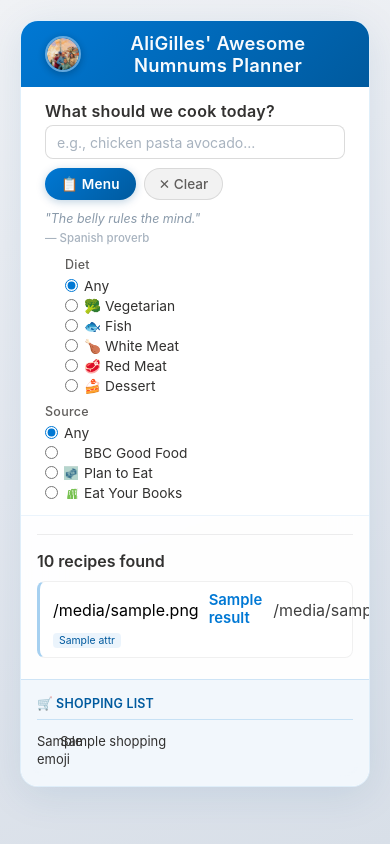
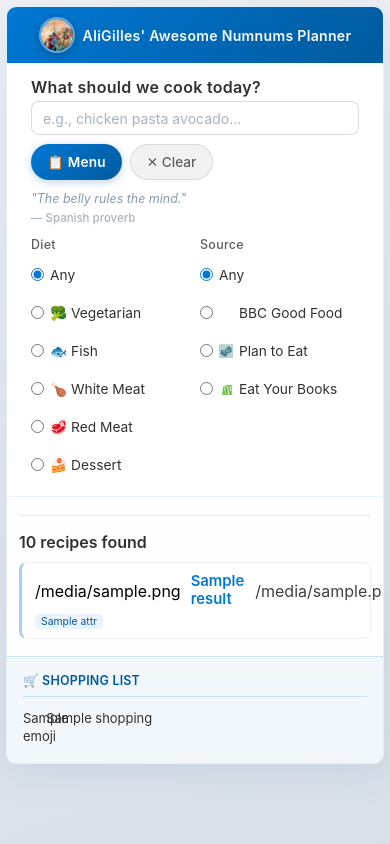
Before and after one commit to bonloupjunior/Coding, a Flask app: template FoodPlanner/templates/plan.html in a window 390 px wide. Run offline with Flask 3, Linux system fonts and the light colour scheme; the template is opened without the code that fills it: most values are stand-ins (such as "Sample title", 1, 10 or a date in 2020); parts of the project's set-up code (start-up, migrations or seed data) failed here and were passed over.

Commit message:
Mobile UI optimisations and touch search fix
- Responsive form grid: search spans full width, diet + source sit
  side by side at ≤900px (iPad) and ≤640px (phone)
- Reduced body padding and adjusted header on small screens
- Larger touch targets for radio labels and buttons
- Schedule popover centres itself on narrow screens
- Debounce auto-search disabled on touch devices; Enter submits instead
- Hover-only features (logo preview, ingredient tooltip) hidden via
  @media (hover: none) on touch devices

Co-Authored-By: Claude Sonnet 4.6 <noreply@anthropic.com>

```diff
--- a/FoodPlanner/app.py
+++ b/FoodPlanner/app.py
@@ -625,4 +625,4 @@ def schedule_to_pte():
 
 
 if __name__ == "__main__":
-    app.run(debug=True, port=5050)
+    app.run(host="0.0.0.0", debug=True, port=5050)
--- a/FoodPlanner/templates/plan.html
+++ b/FoodPlanner/templates/plan.html
@@ -616,9 +616,41 @@
         @media (max-width: 900px) {
             .page-layout { flex-direction: column; }
             .shopping-panel { width: 100%; border-left: none; border-top: 1px solid rgba(0, 120, 212, 0.15); }
-            .form-grid { grid-template-columns: 1fr; }
+            /* Search spans full width; Diet + Source sit side by side */
+            .form-grid { grid-template-columns: 1fr 1fr; }
+            .form-grid .form-group:first-child { grid-column: 1 / -1; }
             .main-column { padding: 16px; }
             .form-section { margin: -16px -16px 16px -16px; border-radius: 0; }
+        }
+
+        @media (max-width: 640px) {
+            body { padding: 6px; }
+            .container { border-radius: 10px; }
+            .header { padding: 10px 14px; }
+            .header h1 { font-size: 0.88em; gap: 8px; flex-wrap: wrap; }
+            .main-column { padding: 12px; }
+            .form-section { margin: -12px -12px 14px -12px; }
+            /* Larger touch targets */
+            .radio-label { min-height: 34px; }
+            .menu-btn, .clear-btn { padding: 9px 16px; }
+            .qotd { max-width: none; }
+            /* No slide-in on touch – it's jarring */
+            .recipe-item:hover { transform: none; }
+            /* Popover: center it regardless of JS-computed left */
+            .schedule-popover {
+                left: 50% !important;
+                transform: translateX(-50%);
+                min-width: 280px;
+                max-width: calc(100vw - 24px);
+            }
+            .page-btn { padding: 8px 18px; }
+        }
+
+        /* Disable hover-only features on touch devices */
+        @media (hover: none) {
+            .logo-preview { display: none !important; }
+            .header-logo { cursor: default; }
+            .ingredient-tooltip { display: none !important; }
         }
     </style>
 </head>
@@ -647,7 +679,7 @@
                             </div>
                             <div class="qotd" id="qotd"></div>
                         </div>
-                        <div class="form-group" style="padding-left: 20px;">
+                        <div class="form-group">
                             <label>Diet</label>
                             <div class="radio-group">
                                 <label class="radio-label"><input type="radio" name="diet" value=""> Any</label>
@@ -861,8 +893,10 @@
         });
     });
 
+    const isTouchDevice = window.matchMedia('(hover: none)').matches;
     let debounceTimer = null;
     document.getElementById('search').addEventListener('input', function() {
+        if (isTouchDevice) return; // mobile: submit on Enter only (native form behaviour)
         clearTimeout(debounceTimer);
         debounceTimer = setTimeout(() => this.closest('form').submit(), 400);
     });
```
